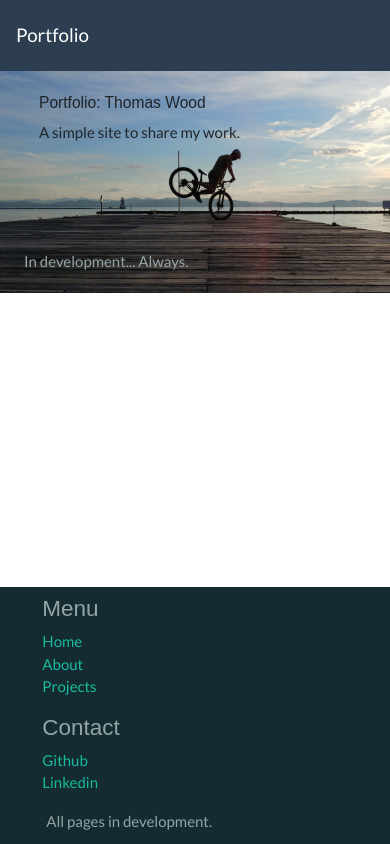
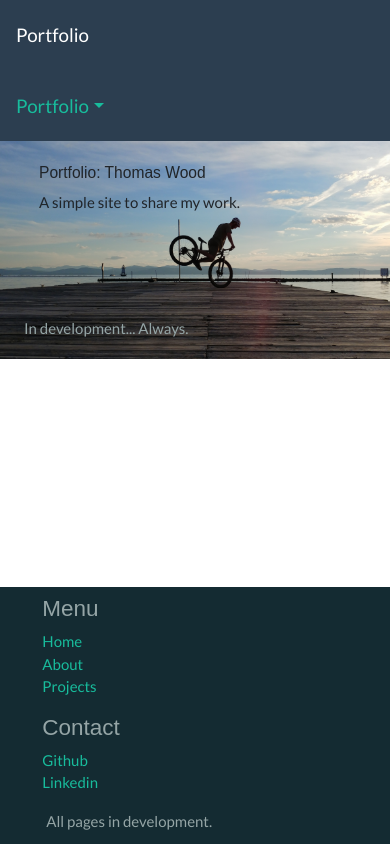
Before and after one commit to JustAnAccountForLearning/portfolio, a Flask app: page / in a window 390 px wide. Run offline with Flask 2, Linux system fonts and the light colour scheme; some libraries are stand-ins or nearby versions; some web fonts are replaced.

Commit message:
Set a mobile navbar and update padding for footer based on footer height calculated upon page load.

```diff
--- a/static/styles.css
+++ b/static/styles.css
@@ -11,8 +11,9 @@ body {
 }
 
 main {
+    display: block;
     flex-grow: 1;
-    padding-bottom: 15%;
+    padding-bottom: 0;
 }
 
 h1 {
@@ -78,7 +79,7 @@ footer {
     padding-right: 10%;
     padding-left: 10%;
     padding-top: 6%;
-    padding-bottom: 15%;
+    padding-bottom: 0%;
 }
 
 .sit-low {
@@ -103,7 +104,7 @@ footer {
 }
 
 .dummy {
-    margin-top: 57%;
+    margin-top: 56%;
 }
 
 .fullscreen {
--- a/templates/layout.html
+++ b/templates/layout.html
@@ -27,6 +27,14 @@
         <!-- Favicon setup -->
         <link rel="shortcut icon" href="{{ url_for('static', filename='favicon.ico') }}">
 
+
+        <!-- Set main padding equal to footer height -->
+        <script type="text/javascript">
+            $(document).ready(function() {
+                let footheight = $("footer").innerHeight();
+                $("main").css("padding-bottom", footheight);
+            });
+        </script>
         {% block scripts %}
 
         {% endblock %}
@@ -36,8 +44,9 @@
     </head>
 
     <body>
+        <div class="d-sm-none d-xs-none d-md-block d-lg-block d-xl-block">
             <nav class="navbar navbar-expand-md navbar-dark bg-primary">
-            <a class="navbar-brand" href="#">Portfolio</a>
+                <a class="navbar-brand" href="">Portfolio</a>
                 <div class="collapse navbar-collapse" id="navbarSupportedContent">
                     <ul class="nav navbar-nav mr-auto">
                         <li id="home" class="nav-item">
@@ -52,6 +61,27 @@
                     </ul>
                 </div>
             </nav>
+        </div>
+
+        <div class="d-xs-block d-sm-block d-md-none d-lg-none d-xl-noneS">
+            <nav class="navbar navbar-expand-md navbar-dark bg-primary">
+                <div class="navbar-brand dropdown">
+                    <a class="dropdown dropdown-toggle" id="navbarDropdown" role="button" data-toggle="dropdown" aria-haspopup="true" aria-expanded="false" href="">Portfolio</a>
+                        <div class="dropdown-menu" aria-labelledby="navbarDropdown">
+                            <li id="home" class="nav-item">
+                                <a class="dropdown-item" href="/index">Home</a>
+                            </li>
+                            <li id="about" class="nav-item">
+                                <a class="dropdown-item" href="/about">About</a>
+                            </li>
+                            <li id="projects" class="nav-item">
+                                <a class="dropdown-item" href="/projects">Projects</a>
+                            </li>
+                        </div>
+                    </ul>
+                </div>
+            </nav>
+        </div>
 
         <main role="main">
             {% block main %}
```
Lines whose indentation alone changed are shown as unchanged.
